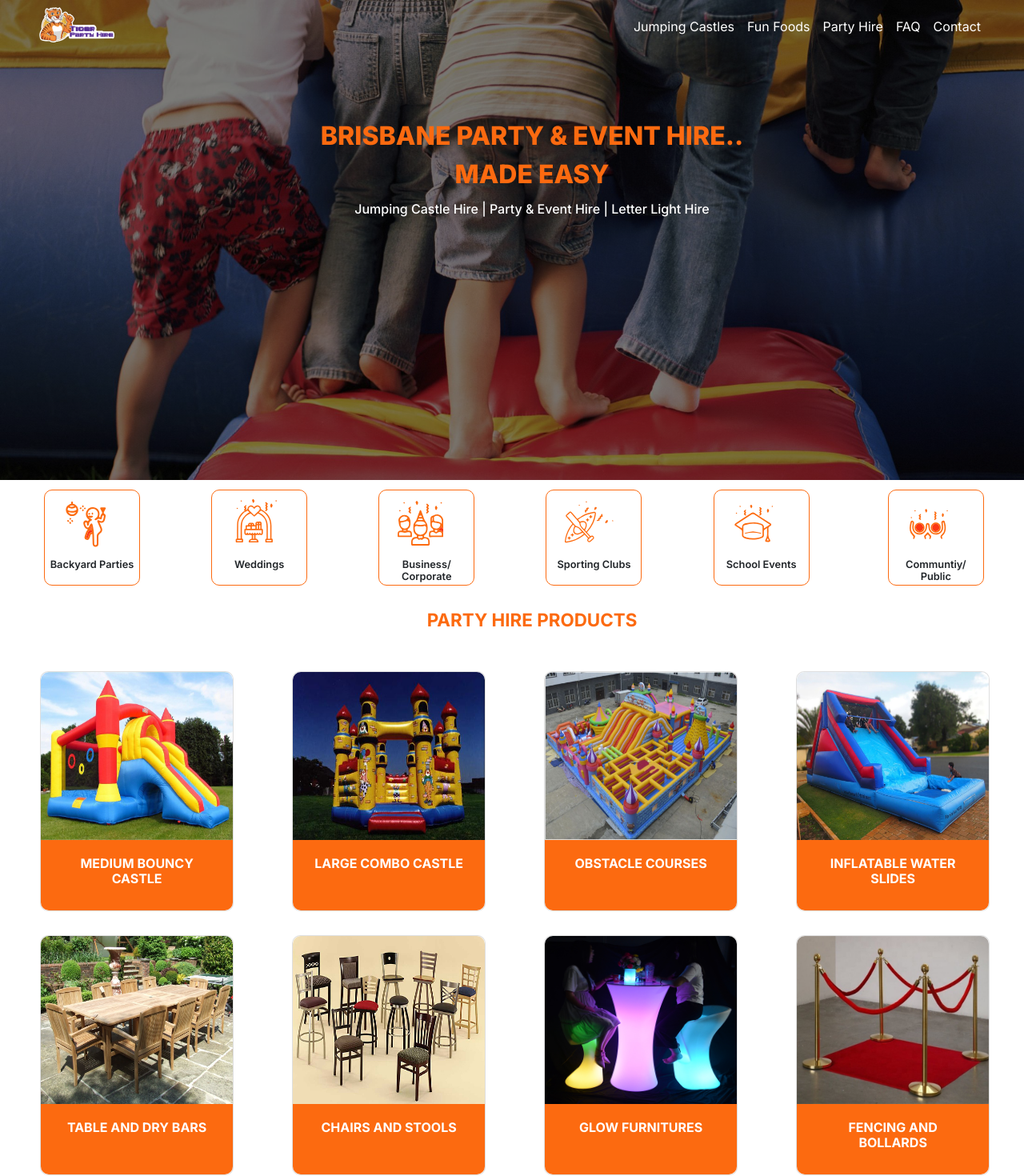
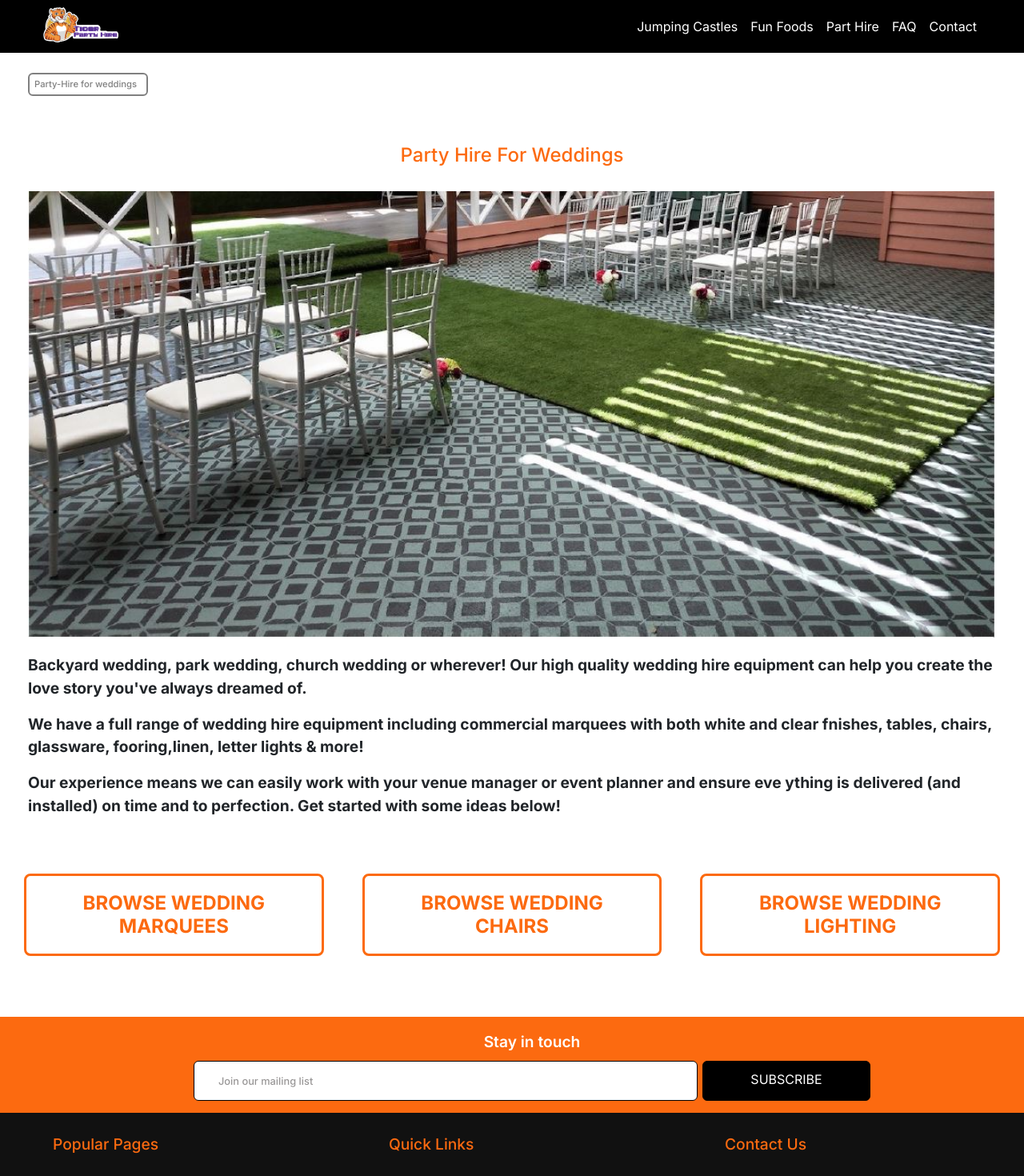
Before and after one commit to danieljohnson18/brisbane, a React (Create React App) app: page /wedding in a window 1280 px wide. Shown: the top 1470 px of the page at 80% size. Built offline with nearby package versions, Linux system fonts and the light colour scheme.

Commit message:
wedding.jsx

```diff
--- a/package.json
+++ b/package.json
@@ -11,6 +11,7 @@
     "popper.js": "^1.16.1",
     "react": "^17.0.1",
     "react-dom": "^17.0.1",
+    "react-router-dom": "^5.2.0",
     "react-scripts": "4.0.3",
     "web-vitals": "^1.1.0"
   },
--- a/src/App.js
+++ b/src/App.js
@@ -22,31 +22,21 @@ import Chair from "./assets/img/CHAIRS AND.jpg";
 import Weddings from "./assets/img/Weddings-01.svg";
 import School from "./assets/img/School-01.svg";
 import Community from "./assets/img/Community-01.svg";
+import Nav from "./component/Nav/Nav";
+import { Route, Switch } from "react-router-dom";
+import Wedding from "./component/Wedding/Wedding";
 
 function App() {
   return (
     <div className="App">
-      <NavBar
-        logo={logo}
-        Book={Book}
-        Business={Business}
-        Check={Check}
-        See={See}
-        Sport={Sport}
-        Backyard={Backyard}
-        Booking={Booking}
-        Medium={Medium}
-        Glow={Glow}
-        Water={Water}
-        Large={Large}
-        Obstacle={Obstacle}
-        Table={Table}
-        Fencing={Fencing}
-        Chair={Chair}
-        Weddings={Weddings}
-        School={School}
-        Community={Community}
-      />
+      <Switch>
+        <Route path="/wedding">
+          <Wedding />
+        </Route>
+        <Route path="/" component={NavBar}>
+          <NavBar />
+        </Route>
+      </Switch>
     </div>
   );
 }
--- /dev/null
+++ b/src/component/Nav/Nav.jsx
@@ -0,0 +1,72 @@
+import React from "react";
+import {
+  BrowserRouter as Router,
+  Switch,
+  Route,
+  Redirect,
+  Link,
+} from "react-router-dom";
+
+const Nav = () => {
+  return (
+    <div>
+      <nav className="navbar navbar-expand-lg navbar-light ">
+        <div className="container-fluid">
+          <Link class="navbar-brand branding" to="/"></Link>
+          <button
+            className="navbar-toggler"
+            type="button"
+            data-bs-toggle="collapse"
+            data-bs-target="#navbarNavDropdown"
+            aria-controls="navbarNavDropdown"
+            aria-expanded="false"
+            aria-label="Toggle navigation"
+          >
+            <span className="navbar-toggler-icon"></span>
+          </button>
+          <div className="collapse navbar-collapse" id="navbarNavDropdown">
+            <ul className="navbar-nav d-flex">
+              <Link className="nav-item nav-link ">Jumping Castles</Link>
+              <Link className="nav-item nav-link">Fun Foods</Link>
+              <Link className="nav-item nav-link" to="/wedding">
+                Part Hire
+              </Link>
+              <Link className="nav-item nav-link">FAQ</Link>
+              <Link className="nav-item nav-link">Contact</Link>
+            </ul>
+          </div>
+        </div>
+      </nav>
+    </div>
+  );
+};
+
+export default Nav;
+
+<ul className="navbar-nav d-flex">
+  <li className="nav-item">
+    <a className="nav-link active" aria-current="page" href="#">
+      Jumping Castles
+    </a>
+  </li>
+  <li className="nav-item">
+    <a className="nav-link" href="#">
+      Fun Foods
+    </a>
+  </li>
+  <li className="nav-item">
+    <a className="nav-link" href="#">
+      Party Hire
+    </a>
+  </li>
+  <li className="nav-item">
+    <a className="nav-link" href="#">
+      FAQ
+    </a>
+  </li>
+  <li className="nav-item">
+    <a className="nav-link" href="#">
+      Contact
+    </a>
+  </li>
+</ul>;
--- a/src/component/NavBar/NavBar.jsx
+++ b/src/component/NavBar/NavBar.jsx
@@ -1,80 +1,37 @@
 import React from "react";
 import Bookings from "../Booking/Bookings";
 import Footer from "../Footer/Footer";
+import Nav from "../Nav/Nav";
 import "../NavBar/NavBar.css";
 import Products from "../Products/Products";
 import Services from "../Services/Services";
+import logo from "../../assets/img/Logo.svg";
+import Book from "../../assets/img/Book-01.svg";
+import Business from "../../assets/img/Business-01.svg";
+import Check from "../../assets/img/Check live-01.svg";
+import See from "../../assets/img/see-01.svg";
+import Sport from "../../assets/img/Sport-01.svg";
+import Backyard from "../../assets/img/Backyard party-01.svg";
+import Booking from "../../assets/img/Bookings.jpg";
+import Glow from "../../assets/img/GLOW.jpg";
+import Water from "../../assets/img/INFLATABLE WATER.jpg";
+import Large from "../../assets/img/LARGE COMBO.jpg";
+import Obstacle from "../../assets/img/OBSTACLE cousre.jpg";
+import Table from "../../assets/img/TABLES AND DRY.jpg";
+import Medium from "../../assets/img/MEDIUM BOUNCY.jpg";
+import Fencing from "../../assets/img/FENCING AND.jpg";
+import Chair from "../../assets/img/CHAIRS AND.jpg";
+import Weddings from "../../assets/img/Weddings-01.svg";
+import School from "../../assets/img/School-01.svg";
+import Community from "../../assets/img/Community-01.svg";
+import Touch from "../Touch/Touch";
 
-const NavBar = ({
-  logo,
-  Book,
-  Business,
-  Check,
-  See,
-  Sport,
-  Backyard,
-  Booking,
-  Medium,
-  Glow,
-  Water,
-  Large,
-  Obstacle,
-  Table,
-  Fencing,
-  Chair,
-  Community,
-  Weddings,
-  School,
-}) => {
+const NavBar = () => {
   return (
     <React.Fragment>
       <header className="header">
         <div className="container-fluid">
-          <nav className="navbar navbar-expand-lg navbar-light ">
-            <div className="container-fluid">
-              <a class="navbar-brand branding" href="#"></a>
-              <button
-                className="navbar-toggler"
-                type="button"
-                data-bs-toggle="collapse"
-                data-bs-target="#navbarNavDropdown"
-                aria-controls="navbarNavDropdown"
-                aria-expanded="false"
-                aria-label="Toggle navigation"
-              >
-                <span className="navbar-toggler-icon"></span>
-              </button>
-              <div className="collapse navbar-collapse" id="navbarNavDropdown">
-                <ul className="navbar-nav d-flex">
-                  <li className="nav-item">
-                    <a className="nav-link active" aria-current="page" href="#">
-                      Jumping Castles
-                    </a>
-                  </li>
-                  <li className="nav-item">
-                    <a className="nav-link" href="#">
-                      Fun Foods
-                    </a>
-                  </li>
-                  <li className="nav-item">
-                    <a className="nav-link" href="#">
-                      Party Hire
-                    </a>
-                  </li>
-                  <li className="nav-item">
-                    <a className="nav-link" href="#">
-                      FAQ
-                    </a>
-                  </li>
-                  <li className="nav-item">
-                    <a className="nav-link" href="#">
-                      Contact
-                    </a>
-                  </li>
-                </ul>
-              </div>
-            </div>
-          </nav>
+          <Nav />
           <div className="container">
             <div className="row">
               <div className="col">
@@ -113,21 +70,7 @@ const NavBar = ({
         />
         <Bookings Booking={Booking} Check={Check} See={See} Book={Book} />
       </div>
-      <div className="touch">
-        <div className="container">
-          <div className="row">
-            <div className="col stay">
-              <h2 className="stay-in"> Stay in touch</h2>
-            </div>
-          </div>
-          <div class="row justify-content-md-center">
-            <div class="col-md-auto">
-              <h3 className="content">Join our mailing list</h3>
-            </div>
-            <div class="col col-lg-2">SUBSCRIBE</div>
-          </div>
-        </div>
-      </div>
+      <Touch />
 
       <Footer />
     </React.Fragment>
--- a/src/component/Services/Services.jsx
+++ b/src/component/Services/Services.jsx
@@ -13,14 +13,14 @@ const Services = ({
     <div>
       <div className="services">
         <div class="row">
-          <div class="col-lg-2 col-md-4 col-sm-6 ">
+          <div class="col-lg-2 col-md-4 col-sm-4 ">
             <div className="card">
               <img src={Backyard} class="card-img-top" alt="..." />
               <h5 className="card-title">Backyard Parties</h5>
               <div className="card-body"></div>
             </div>
           </div>
-          <div class="col-lg-2 col-md-4 col-sm-6 ">
+          <div class="col-lg-2 col-md-4 col-sm-4 ">
             <div className="card">
               <img src={Weddings} class="card-img-top" alt="..." />
               <div className="card-body">
@@ -28,7 +28,7 @@ const Services = ({
               </div>
             </div>
           </div>
-          <div class="col-lg-2 col-md-4 col-sm-6">
+          <div class="col-lg-2 col-md-4 col-sm-4">
             <div className="card">
               <img src={Business} class="card-img-top" alt="..." />
               <div className="card-body">
@@ -36,7 +36,7 @@ const Services = ({
               </div>
             </div>
           </div>
-          <div class="col-lg-2 col-md-4 col-sm-6">
+          <div class="col-lg-2 col-md-4 col-sm-4">
             <div className="card">
               <img src={Sport} class="card-img-top" alt="..." />
               <div className="card-body">
@@ -44,7 +44,7 @@ const Services = ({
               </div>
             </div>
           </div>
-          <div class="col-lg-2 col-md-4 col-sm-6">
+          <div class="col-lg-2 col-md-4 col-sm-4">
             <div className="card">
               <img src={School} class="card-img-top" alt="..." />
               <div className="card-body">
@@ -52,7 +52,7 @@ const Services = ({
               </div>
             </div>
           </div>
-          <div class="col-lg-2 col-md-4 col-sm-6 pl-4">
+          <div class="col-lg-2 col-md-4 col-sm-4 pl-4">
             <div className="card">
               <img src={Community} class="card-img-top" alt="..." />
               <div className="card-body">
--- /dev/null
+++ b/src/component/Touch/Touch.jsx
@@ -0,0 +1,25 @@
+import React from "react";
+
+const Touch = () => {
+  return (
+    <div>
+      <div className="touch">
+        <div className="container">
+          <div className="row">
+            <div className="col stay">
+              <h2 className="stay-in"> Stay in touch</h2>
+            </div>
+          </div>
+          <div class="row justify-content-md-center">
+            <div class="col-md-auto">
+              <h3 className="content">Join our mailing list</h3>
+            </div>
+            <div class="col col-lg-2">SUBSCRIBE</div>
+          </div>
+        </div>
+      </div>
+    </div>
+  );
+};
+
+export default Touch;
--- /dev/null
+++ b/src/component/Wedding/Wedding.css
@@ -0,0 +1,58 @@
+.wedding {
+  background-color: black;
+}
+
+.container-fluid {
+  padding: 0px 35px;
+}
+
+.headies {
+  font-size: 0.7rem;
+  color: grey;
+  border: 2px solid grey;
+  width: 150px;
+  padding: 6px;
+  border-radius: 6px;
+  margin-top: 25px;
+}
+
+.party-text {
+  font-size: 1.5rem;
+  color: #fc6a10;
+  margin-top: 60px;
+}
+
+.party-image {
+  margin-top: 30px;
+}
+
+.party-image .img-fluid {
+  width: 100%;
+}
+
+.wed-text {
+  margin-top: 20px;
+}
+
+.wed-text p {
+  font-size: 1.2rem;
+  font-weight: 700;
+}
+.row-mar {
+  padding: 10px;
+  margin-bottom: 66px;
+  margin-top: 40px;
+}
+.row .marq {
+  border: 3px solid #fc6a10;
+  border-radius: 8px;
+  margin-top: 20px;
+}
+
+.row .browse {
+  font-size: 1.5rem;
+  padding: 20px;
+  margin: 0;
+  color: #fc6a10;
+  font-weight: 700;
+}
--- /dev/null
+++ b/src/component/Wedding/Wedding.jsx
@@ -0,0 +1,61 @@
+import React from "react";
+import Nav from "../Nav/Nav";
+import "../Wedding/Wedding.css";
+import Party from "../../assets/img/Wedding party hire.JPG";
+import Touch from "../Touch/Touch";
+import Footer from "../Footer/Footer";
+
+const Wedding = () => {
+  return (
+    <React.Fragment>
+      <div className="wedding">
+        <Nav />
+      </div>
+      <div class="container-fluid">
+        <div className="text-start">
+          <h2 className="headies">Party-Hire for weddings</h2>
+        </div>
+        <div className="text-center">
+          <h1 className="party-text">Party Hire For Weddings</h1>
+        </div>
+        <div className="party-image">
+          <img src={Party} class="img-fluid" alt="Party" />
+        </div>
+        <div className="wed-text">
+          <div className="text-start">
+            <p>
+              Backyard wedding, park wedding, church wedding or wherever! Our
+              high quality wedding hire equipment can help you create the love
+              story you've always dreamed of.
+            </p>
+            <p>
+              We have a full range of wedding hire equipment including
+              commercial marquees with both white and clear fnishes, tables,
+              chairs, glassware, fooring,linen, letter lights & more!
+            </p>
+            <p>
+              Our experience means we can easily work with your venue manager or
+              event planner and ensure eve ything is delivered (and installed)
+              on time and to perfection. Get started with some ideas below!
+            </p>
+          </div>
+        </div>
+        <div class="row row-mar">
+          <div class="col marq mr-5">
+            <h1 className="browse">BROWSE WEDDING MARQUEES</h1>
+          </div>
+          <div class="col marq mr-5">
+            <h1 className="browse">BROWSE WEDDING CHAIRS</h1>
+          </div>
+          <div class="col marq">
+            <h1 className="browse">BROWSE WEDDING LIGHTING</h1>
+          </div>
+        </div>
+      </div>
+      <Touch />
+      <Footer />
+    </React.Fragment>
+  );
+};
+
+export default Wedding;
--- a/src/index.js
+++ b/src/index.js
@@ -1,14 +1,14 @@
 import React from "react";
 import ReactDOM from "react-dom";
-
+import { BrowserRouter } from "react-router-dom";
 import "./index.css";
 import App from "./App";
 import reportWebVitals from "./reportWebVitals";
 
 ReactDOM.render(
-  <React.StrictMode>
+  <BrowserRouter>
     <App />
-  </React.StrictMode>,
+  </BrowserRouter>,
   document.getElementById("root")
 );
 
```
Also changed, not shown: src/assets/img/Wedding party hire.JPG (added), 1 other file (tests, documents, lock files or other folders).
